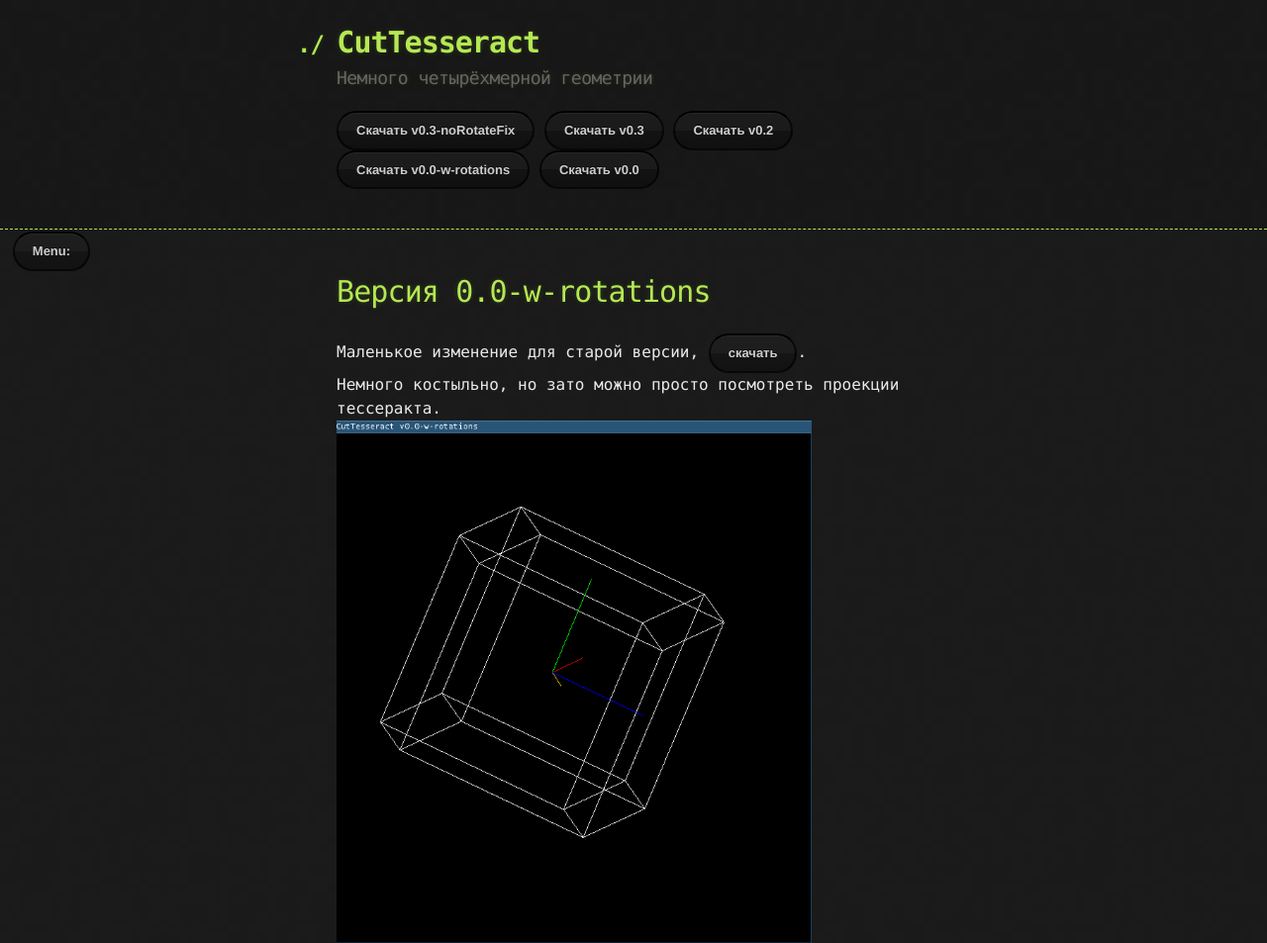
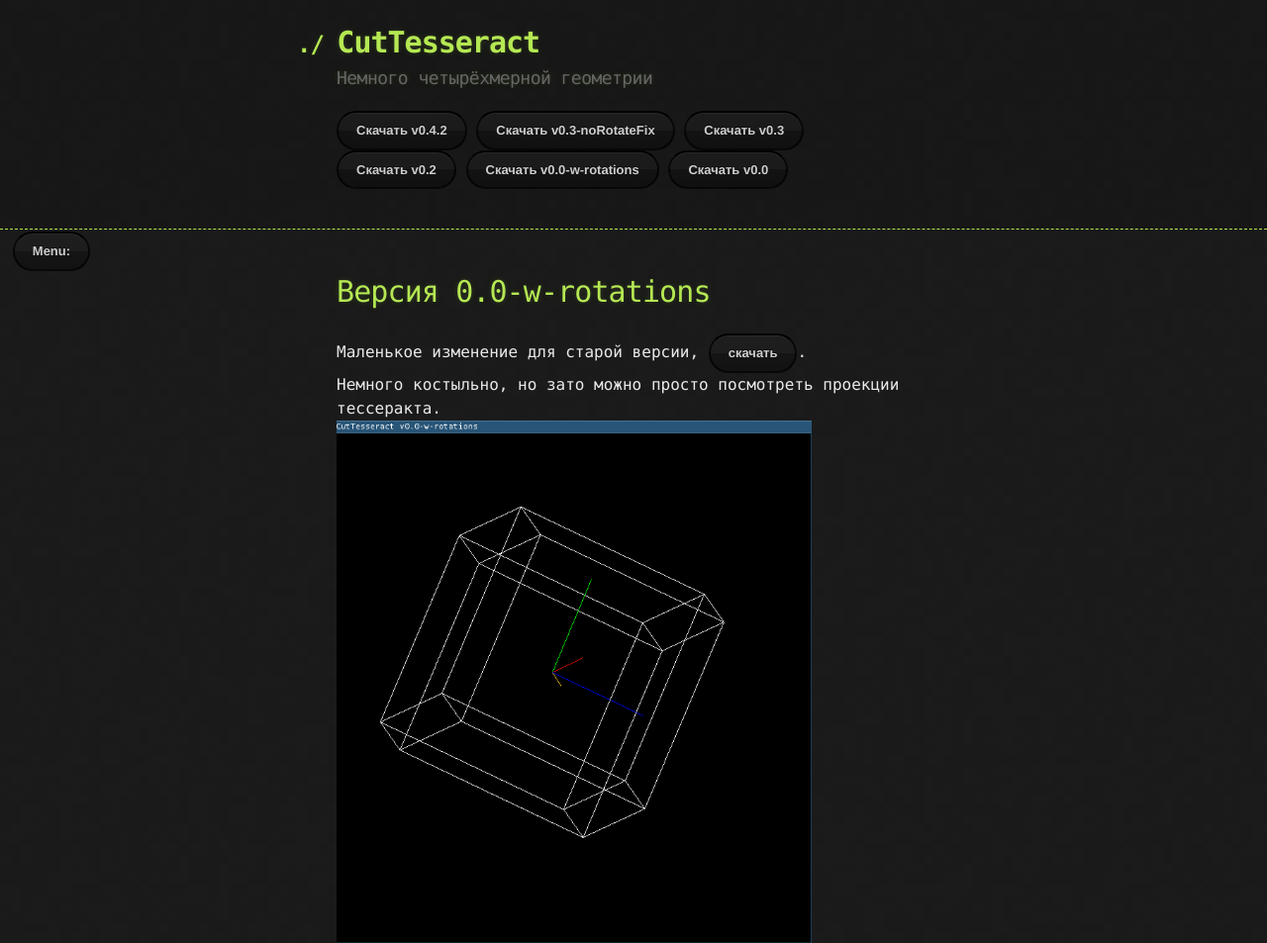
Before and after one commit to imustafin/CutTesseract, a plain HTML site: page index.html in a window 1280 px wide. Shown: the top 953 px of the page at 99% size. Drawn offline with Linux system fonts and the light colour scheme.

Commit message:
Add download for v0.4.2

```diff
--- a/index.html
+++ b/index.html
@@ -23,6 +23,7 @@
 			<h2>Немного четырёхмерной геометрии</h2>
 
 			<section id="downloads">
+				<a href="downloads/CutTesseract_0.4.2.jar" class="btn">Скачать v0.4.2</a>
 				<a href="downloads/CutTesseract_0.3-noRotateFix.jar" class="btn">Скачать v0.3-noRotateFix</a>
 				<a href="downloads/CutTesseract_0.3.zip" class="btn">Скачать v0.3</a>
 				<a href="downloads/CutTesseract_0.2.zip" class="btn">Скачать v0.2</a>
```
Also changed, not shown: 1 other file.
